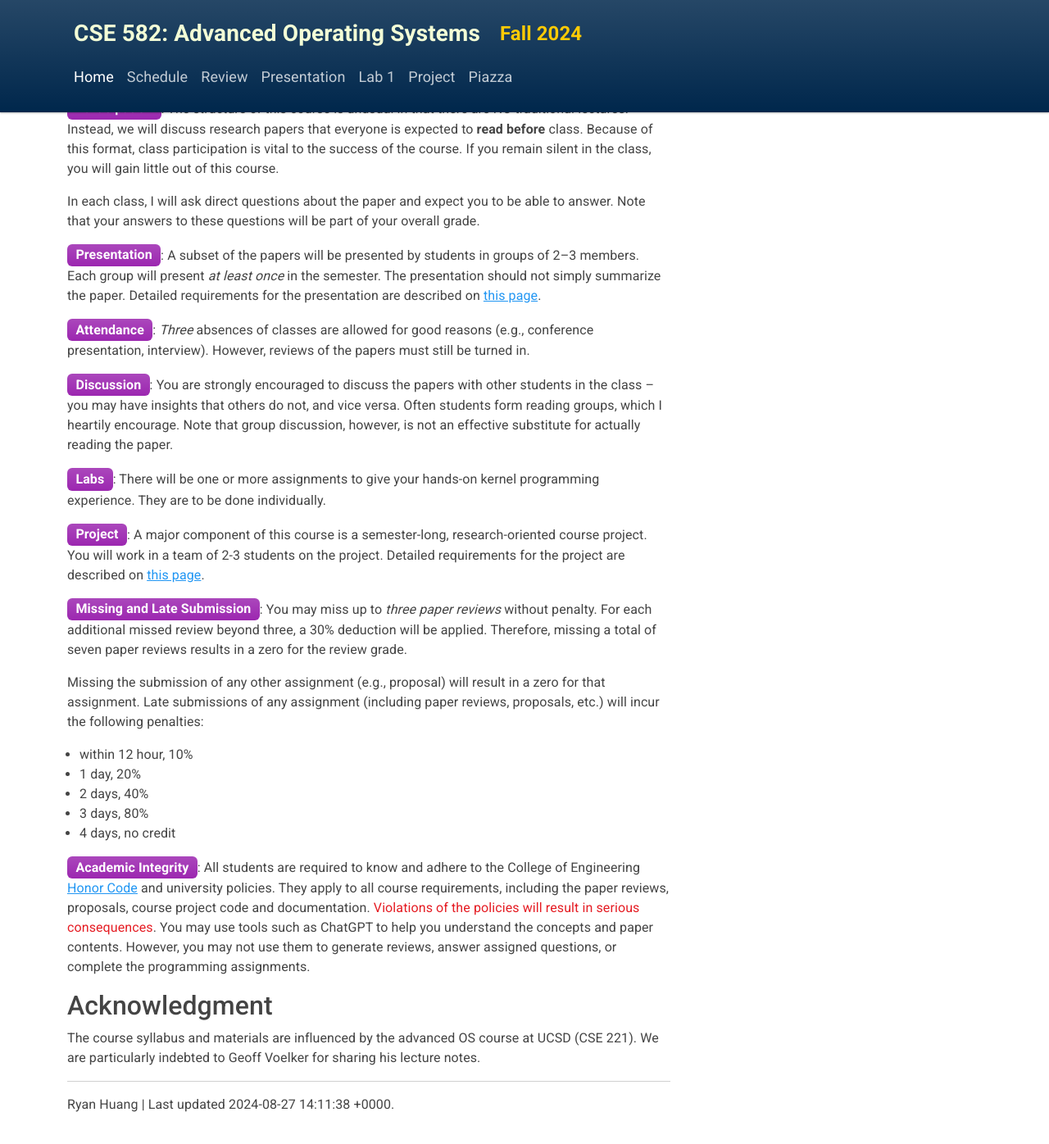
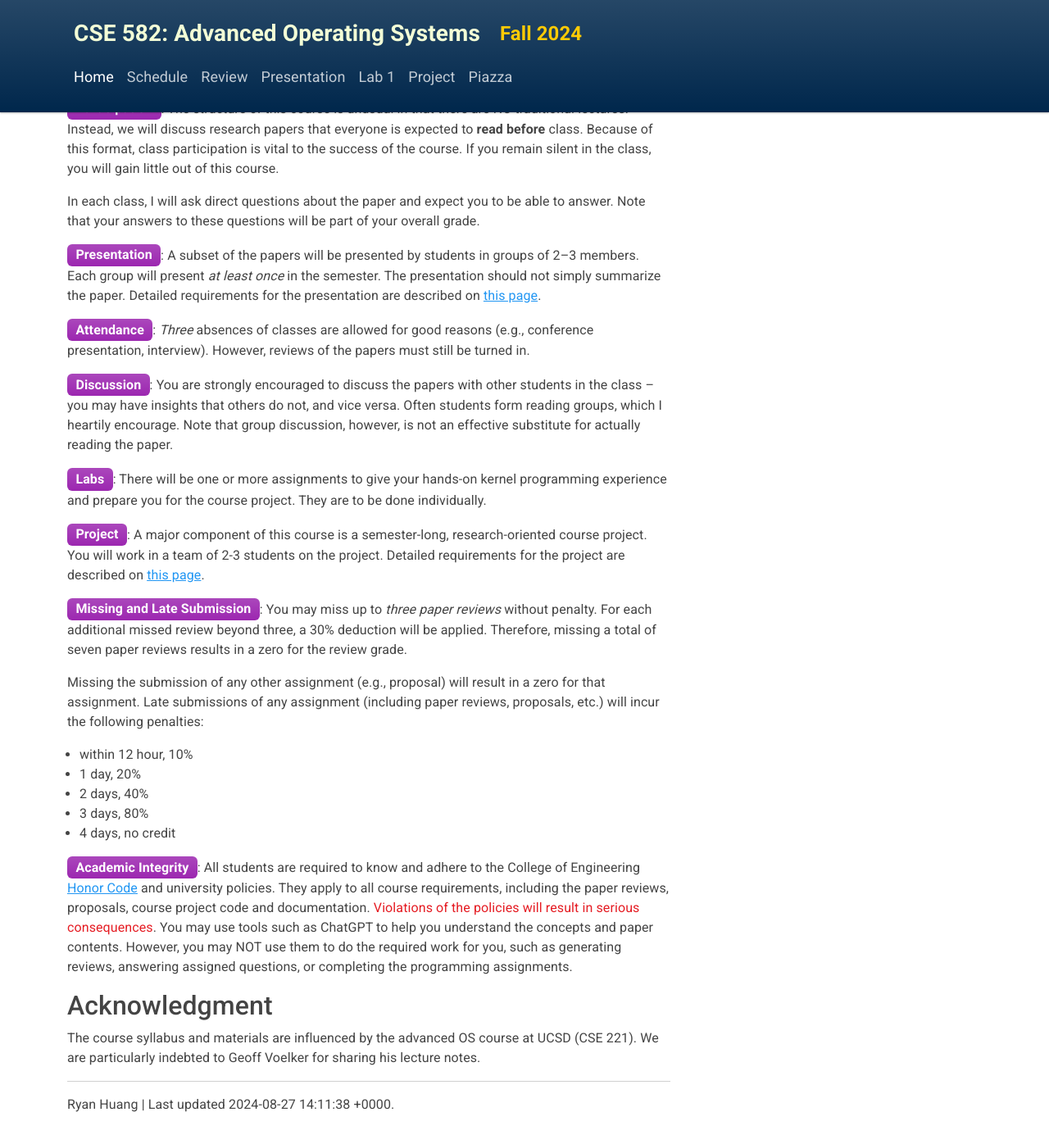
Before and after one commit to eecs582/eecs582.github.io, a Jekyll site: the page built from index.md, in a window 1280 px wide and 1400 px high, scrolled down 2226 px. Shown: the top 1396 px of the window at 82% size. Built offline with Jekyll 4.4.1, drawn with Linux system fonts in a browser that asks for light colours.

Commit message:
misc updates

```diff
--- a/index.md
+++ b/index.md
@@ -136,7 +136,7 @@
 <span class="badge bg-info fs-6"><b>Paper Review</b></span>: You are required to
 submit a brief review for the required reading in each class. For Thursdays'
 classes, the reviews only need to answer the listed paper questions. Reviews
-must be turned in by <span class="text-danger">at least 12 hours</span> before
+must be turned in by <span class="text-danger">by 12 pm</span> on the day of
 the class. Please refer to the detailed requirements on [this page](review.html).
 
 <span class="badge bg-info fs-6"><b>Participation</b></span>: The structure of
@@ -167,8 +167,8 @@
 an effective substitute for actually reading the paper.
 
 <span class="badge bg-info fs-6"><b>Labs</b></span>: There will be one or more
-assignments to give your hands-on kernel programming experience. They are to be
-done individually.
+assignments to give your hands-on kernel programming experience and prepare you
+for the course project. They are to be done individually.
 
 <span class="badge bg-info fs-6"><b>Project</b></span>: A major component of
 this course is a semester-long, research-oriented course project. You will
@@ -197,9 +197,9 @@
   paper reviews, proposals, course project code and documentation. <span
   class="text-danger">Violations of the policies will result
   in serious consequences</span>. You may use tools such as ChatGPT to help you
-  understand the concepts and paper contents. However, you may not use them to
-  generate reviews, answer assigned questions, or complete the programming
-  assignments.
+  understand the concepts and paper contents. However, you may NOT use them to
+  do the required work for you, such as generating reviews, answering assigned
+  questions, or completing the programming assignments.
 
 ## Acknowledgment
 
```
Also changed, not shown: lab1.md (+8 -0 lines), presentation.md (+1 -1 lines), schedule.html (+3 -14 lines).
